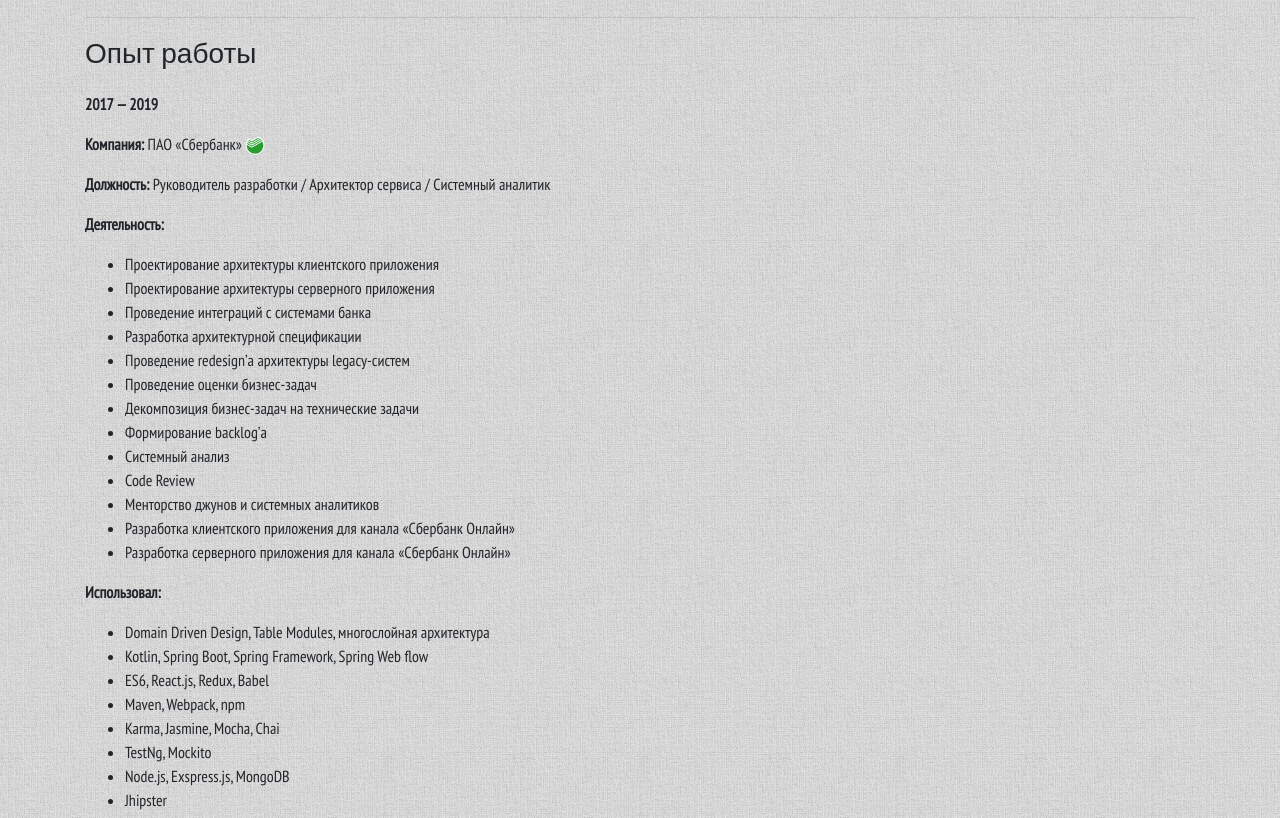
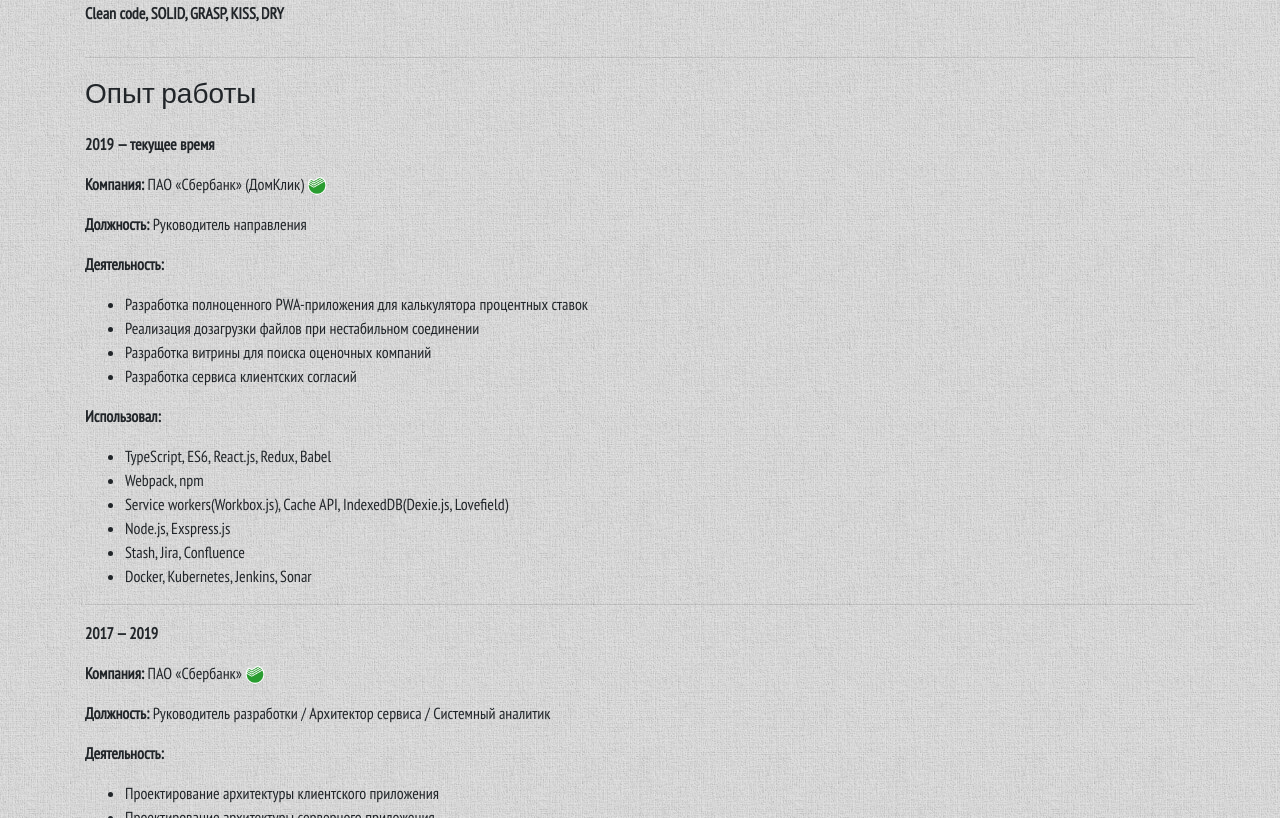
Before and after one commit to slavent/slavent.ru, a website: page src/static/index.html in a window 1280 px wide. Shown: the part 696-1514 px from the top of the page. Drawn offline with nearby package versions, Linux system fonts and the light colour scheme.

Commit message:
add some experience

```diff
--- a/src/static/index.html
+++ b/src/static/index.html
@@ -53,7 +53,7 @@
             <hr/>
         </div>
         <div class="col-12">
-            <!--<p><b>Дата рождения:</b> 21.03.1991</p>-->
+            <p><b>Дата рождения:</b> 21.03.1991</p>
             <p><b>Город:</b> Москва</p>
             <p><b>telegram:</b> <a href="https://t.me/ErikRedBeard">@ErikRedBeard</a></p>
             <p><b>Моб. Телефон:</b> <a href="callto:+7 (925) 316 39 55">+7 (925) 316 39 55</a></p>
@@ -74,6 +74,32 @@
         </div>
         <div class="col-12">
             <h3 class="mb-4">Опыт работы</h3>
+            <p><b>2019 — текущее время</b></p>
+            <p><b>Компания:</b> ПАО «Сбербанк» (ДомКлик) <a href="http://sberbank.ru"><img src="sberbank.png"
+                                                                                 style="width: 20px;"></a>
+            </p>
+            <p><b>Должность:</b> Руководитель направления</p>
+
+            <p><b>Деятельность:</b></p>
+            <ul>
+                <li>Разработка полноценного PWA-приложения для калькулятора процентных ставок</li>
+                <li>Реализация дозагрузки файлов при нестабильном соединении</li>
+                <li>Разработка витрины для поиска оценочных компаний</li>
+                <li>Разработка сервиса клиентских согласий</li>
+            </ul>
+
+            <p><b>Использовал:</b></p>
+            <ul>
+                <li>TypeScript, ES6, React.js, Redux, Babel</li>
+                <li>Webpack, npm</li>
+                <li>Service workers(Workbox.js), Cache API, IndexedDB(Dexie.js, Lovefield)</li>
+                <li>Node.js, Exspress.js</li>
+                <li>Stash, Jira, Confluence</li>
+                <li>Docker, Kubernetes, Jenkins, Sonar</li>
+            </ul>
+
+            <hr/>
+
             <p><b>2017 — 2019</b></p>
             <p><b>Компания:</b> ПАО «Сбербанк» <a href="http://sberbank.ru"><img src="sberbank.png"
                                                                                  style="width: 20px;"></a>
```
